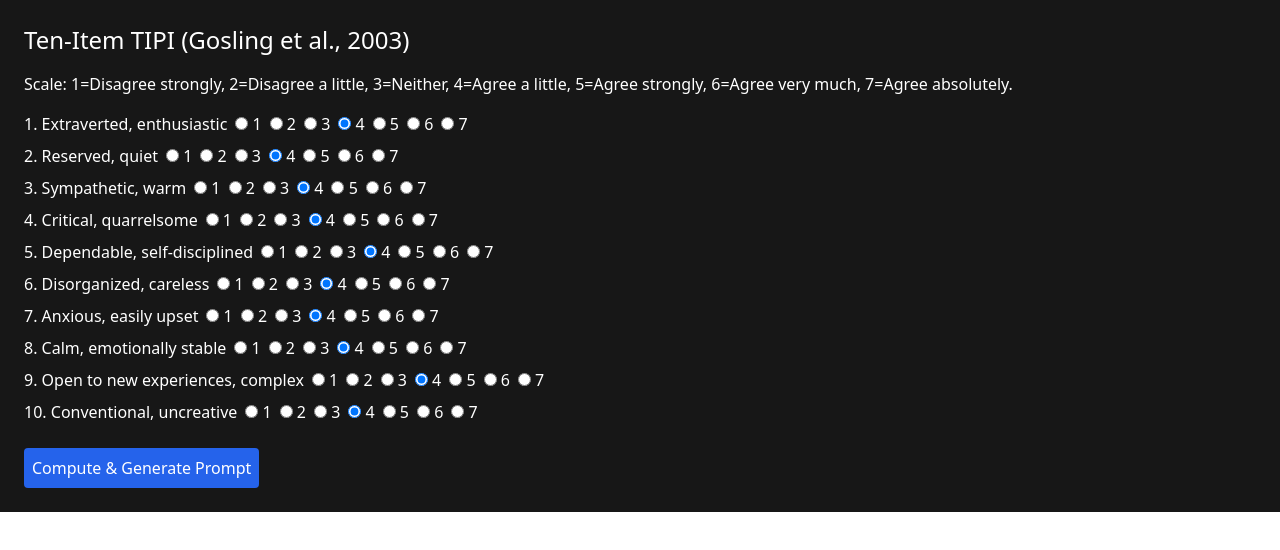
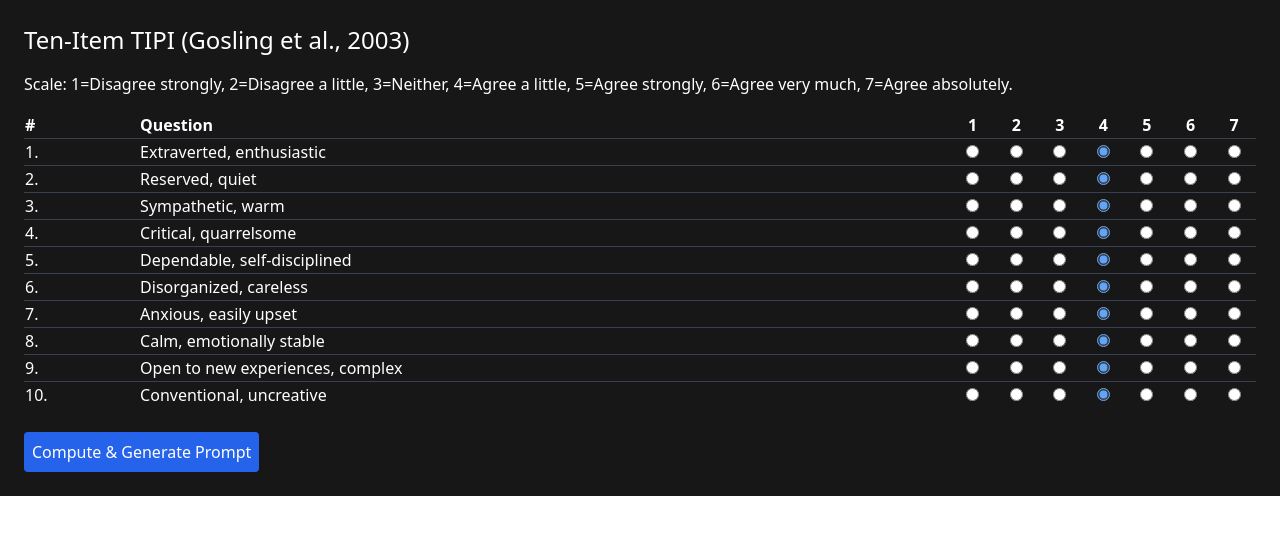
Before and after one commit to mannan7/bfi10-app, a React (Create React App) app: page / in a window 1280 px wide. Shown: the top 550 px of the page. Built offline with nearby package versions, Linux system fonts and the light colour scheme.

Commit message:
Beautified

```diff
--- a/src/BFI10App.jsx
+++ b/src/BFI10App.jsx
@@ -14,42 +14,9 @@ const questions = [
   { text: "Conventional, uncreative", trait: "Openness", reversed: true }
 ];
 
-// Reverse-scoring function (scale 1-7)
 const reverseScore = (val) => 8 - val;
 
-// Narrative templates with examples only
-const narrativeTemplates = {
-  Extraversion: {
-    high: { text: "You are sociable and active.", example: "You organized a lively group discussion and engaged everyone." },
-    moderatelyHigh: { text: "You are generally sociable, though sometimes reserved.", example: "You join parties and chat, but occasionally step back to observe." },
-    moderatelyLow: { text: "You enjoy smaller gatherings and quieter activities.", example: "You prefer one-on-one conversations over large crowds." },
-    low: { text: "You tend to be introspective and reserved.", example: "You often stay silent at social events, preferring to listen." }
-  },
-  Agreeableness: {
-    high: { text: "You are trusting and cooperative.", example: "You volunteered to help a friend move without hesitation." },
-    moderatelyHigh: { text: "You’re warm but can critically appraise when needed.", example: "You offer support but speak up if you notice a mistake." },
-    moderatelyLow: { text: "You balance kindness with pointing out faults.", example: "You help colleagues but offer constructive feedback." },
-    low: { text: "You may challenge others and compete.", example: "You frequently debate ideas and play devil’s advocate." }
-  },
-  Conscientiousness: {
-    high: { text: "You are organized and self-disciplined.", example: "You created a detailed schedule and followed it meticulously." },
-    moderatelyHigh: { text: "You’re reliable, with occasional spontaneity.", example: "You prepare for deadlines but sometimes improvise." },
-    moderatelyLow: { text: "You plan ahead but can be impulsive.", example: "You set goals but occasionally rush tasks at the last minute." },
-    low: { text: "You may be careless and disorganized.", example: "You often miss appointments and leave tasks unfinished." }
-  },
-  "Emotional Stability": {
-    high: { text: "You are calm and confident.", example: "You remained composed during a crisis, making clear decisions." },
-    moderatelyHigh: { text: "You stay calm but may feel brief stress.", example: "You handled a tight deadline well with only moments of worry." },
-    moderatelyLow: { text: "You manage stress but sometimes feel anxious.", example: "You completed tasks under pressure but had moments of doubt." },
-    low: { text: "You may be moody and easily upset.", example: "You often react strongly to criticism and withdraw when upset." }
-  },
-  Openness: {
-    high: { text: "You are imaginative and curious.", example: "You designed an art project exploring abstract ideas." },
-    moderatelyHigh: { text: "You enjoy creativity but value routine.", example: "You try new recipes but also stick to favorites." },
-    moderatelyLow: { text: "You are open to some new experiences.", example: "You read various genres but return to favorite authors." },
-    low: { text: "You prefer familiar and conventional approaches.", example: "You follow established routines and avoid experimentation." }
-  }
-};
+const narrativeTemplates = { /* unchanged */ };
 
 export default function BFI10App() {
   const [responses, setResponses] = useState(Array(10).fill(4));
@@ -63,7 +30,6 @@ export default function BFI10App() {
   };
 
   const handleSubmit = () => {
-    // Calculate scores
     const traitScores = {};
     questions.forEach(({ trait }) => { traitScores[trait] = []; });
     questions.forEach(({ trait, reversed }, idx) => {
@@ -76,7 +42,6 @@ export default function BFI10App() {
       finalScores[t] = arr.reduce((a,b) => a+b, 0) / arr.length;
     });
 
-    // Thresholds
     const lowT = 4.0, highT = 5.5, midT = (lowT + highT) / 2;
     const narrative = {};
     Object.entries(finalScores).forEach(([t, s]) => {
@@ -86,14 +51,30 @@ export default function BFI10App() {
 
     setResults({ finalScores, narrative });
 
-    // Build prompt
-    const respLines = responses.map((v,i) => `${i+1}. ${questions[i].text}: ${v}`).join(' | ');
-    const scoreLines = Object.entries(finalScores).map(([t,s]) => `${t}: ${s.toFixed(2)}`).join(' | ');
-    const narrLines = Object.entries(narrative).map(([t,n]) => `${t} – ${n.text} Example: ${n.example}`).join('\n');
-    const prompt =
-      `Scale: 1=Disagree strongly, 2=Disagree a little, 3=Neither, 4=Agree a little, 5=Agree strongly, 6=Agree very much, 7=Agree absolutely.\n` +
-      `Responses: ${respLines}\n` +
-      `Scores: ${scoreLines}\nNarrative:\n${narrLines}\n\nAdopt this personality: reflect their language, mimic their examples.`;
+    const prompt = `The user has completed the Ten-Item Personality Inventory (TIPI) from Gosling et al. (2003).
+
+Scale legend:
+1 = Disagree strongly
+2 = Disagree a little
+3 = Neither agree nor disagree
+4 = Agree a little
+5 = Agree strongly
+6 = Agree very much
+7 = Agree absolutely
+
+User responses to each item:
+${questions.map((q, i) => `${i+1}. ${q.text} – Answer: ${responses[i]}`).join('\n')}
+
+Final trait scores:
+${Object.entries(finalScores).map(([t, s]) => `${t}: ${s.toFixed(2)}`).join('\n')}
+
+Trait interpretations:
+${Object.entries(narrative).map(([t, n]) => `${t}:
+  Description: ${n.text}
+  Example behavior: ${n.example}`).join('\n\n')}
+
+Please adopt this user’s personality in your responses. Reflect their traits, use their tone, align with their tendencies, and illustrate with behaviors consistent with their examples.`;
+
     setPromptText(prompt);
   };
 
@@ -102,44 +83,64 @@ export default function BFI10App() {
       <h1 className="text-2xl mb-4">Ten‐Item TIPI (Gosling et al., 2003)</h1>
       <p className="mb-4">Scale: 1=Disagree strongly, 2=Disagree a little, 3=Neither, 4=Agree a little, 5=Agree strongly, 6=Agree very much, 7=Agree absolutely.</p>
 
-      {questions.map((q,i) => (
-        <div key={i} className="mb-2">
-          <span>{i+1}. {q.text}</span>
+      <table className="w-full text-left mb-6">
+        <thead>
+          <tr>
+            <th className="pr-4">#</th>
+            <th className="pr-4">Question</th>
             {[1,2,3,4,5,6,7].map(v => (
-            <label key={v} className="ml-2">
+              <th key={v} className="text-center">{v}</th>
+            ))}
+          </tr>
+        </thead>
+        <tbody>
+          {questions.map((q, i) => (
+            <tr key={i} className="border-t border-gray-700">
+              <td className="pr-4 align-top">{i+1}.</td>
+              <td className="pr-4 align-top">{q.text}</td>
+              {[1,2,3,4,5,6,7].map(v => (
+                <td key={v} className="text-center">
                   <input
                     type="radio"
                     name={`q${i}`}
-                checked={responses[i]===v}
-                onChange={()=>handleChange(i,v)}
-              /> {v}
-            </label>
+                    checked={responses[i] === v}
+                    onChange={() => handleChange(i, v)}
+                    className="accent-blue-400"
+                  />
+                </td>
               ))}
-        </div>
+            </tr>
           ))}
+        </tbody>
+      </table>
 
-      <button onClick={handleSubmit} className="mt-4 p-2 bg-blue-600 rounded">Compute & Generate Prompt</button>
+      <button onClick={handleSubmit} className="p-2 bg-blue-600 rounded">Compute & Generate Prompt</button>
 
       {results && (
         <div className="mt-6 space-y-4">
           <h2 className="text-xl">Results</h2>
-          <ul className="list-disc list-inside">
-            {responses.map((v,i) => <li key={i}>Q{i+1}: {v}</li>)}
-          </ul>
-          {Object.entries(results.narrative).map(([t,n]) => (
-            <div key={t} className="pt-2 border-t border-gray-700">
-              <h3 className="font-semibold">{t}: {results.finalScores[t].toFixed(2)}</h3>
-              <p>{n.text}</p>
-              <p className="italic">Example: {n.example}</p>
-            </div>
+          <table className="w-full text-left">
+            <thead>
+              <tr><th>Trait</th><th>Score</th><th>Description</th><th>Example</th></tr>
+            </thead>
+            <tbody>
+              {Object.entries(results.finalScores).map(([trait, score]) => (
+                <tr key={trait} className="border-t border-gray-700">
+                  <td className="pr-4 font-semibold">{trait}</td>
+                  <td className="pr-4">{score.toFixed(2)}</td>
+                  <td className="pr-4">{results.narrative[trait].text}</td>
+                  <td>{results.narrative[trait].example}</td>
+                </tr>
               ))}
+            </tbody>
+          </table>
         </div>
       )}
 
       {promptText && (
         <div className="mt-6">
           <h2 className="text-xl">ChatGPT Prompt</h2>
-          <textarea readOnly value={promptText} className="w-full h-40 bg-gray-800 p-2" />
+          <textarea readOnly value={promptText} className="w-full h-96 bg-gray-800 p-2 text-sm" />
         </div>
       )}
     </div>
```
Lines whose indentation alone changed are shown as unchanged.
